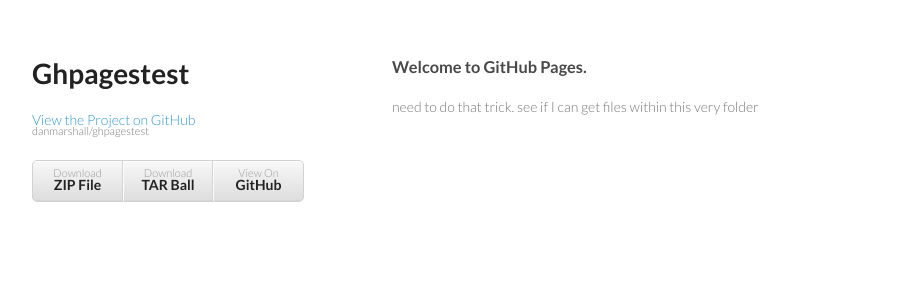
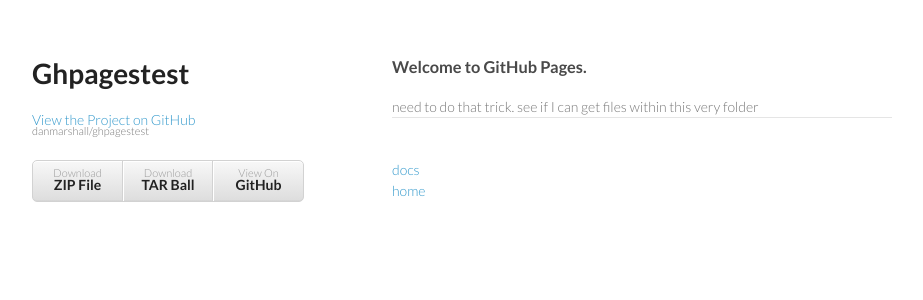
Before and after one commit to danmarshall/ghpagestest, a Jekyll site: the page built from docs/getting-started/index.html, in a window 1280 px wide. Shown: the top 300 px of the page, without its empty margins (178-1101 px from the left). Built offline with Jekyll 4.4.1, drawn with Linux system fonts in a browser that asks for light colours.

Commit message:
Update index.html

```diff
--- a/docs/getting-started/index.html
+++ b/docs/getting-started/index.html
@@ -5,3 +5,9 @@ layout: default
 need to do that trick.
 
 see if I can get files within this very folder
+
+<hr/>
+
+{% for page in site.pages %}
+<a href="{{ page.url }}">{{ page.title }}</a><br/>
+{% endfor %}
```
